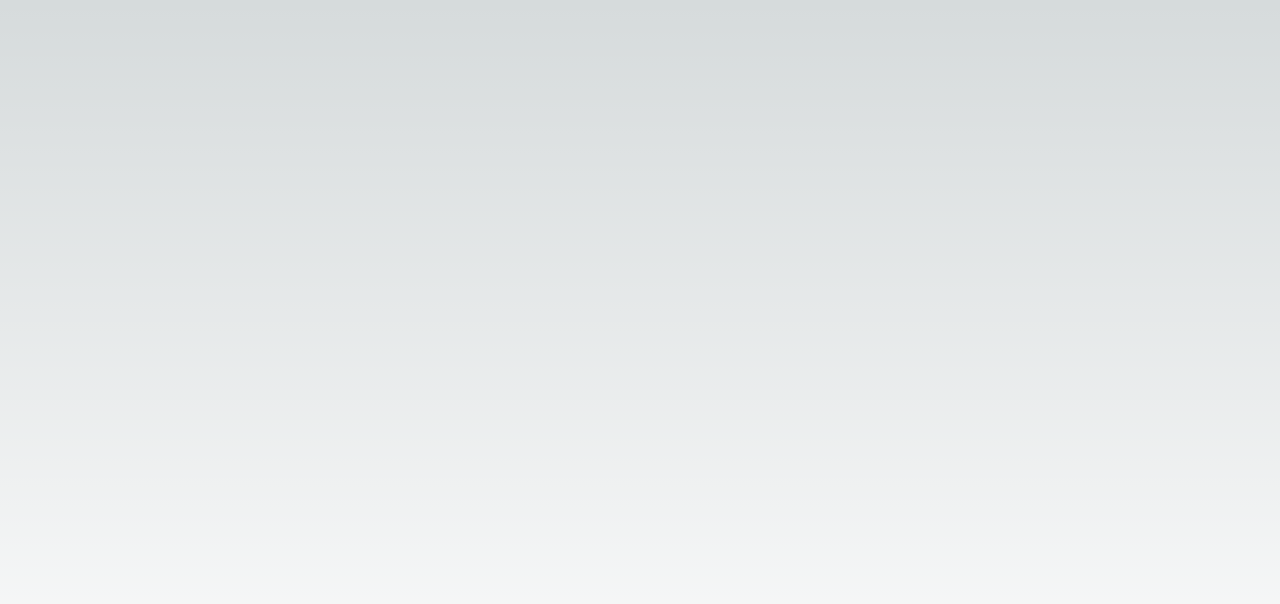
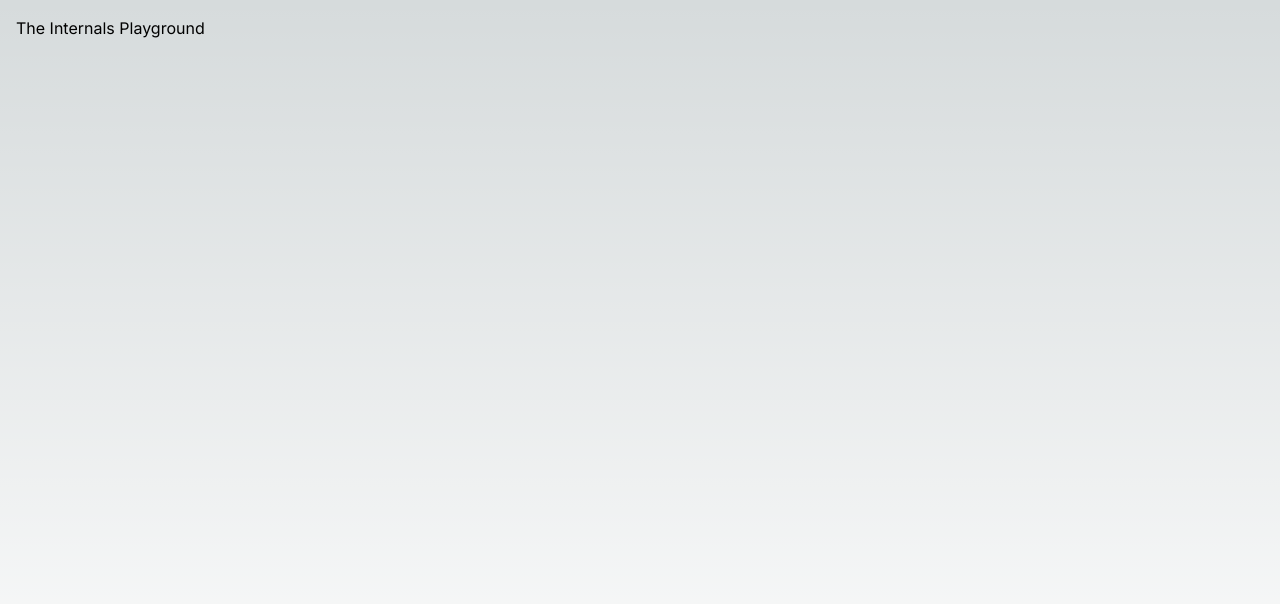
Before and after one commit to dCO2/nextjs-playground, a Next.js app: page / in a window 1280 px wide. Shown: the top 604 px of the page. Built offline with nearby package versions, Linux system fonts and the light colour scheme.

Commit message:
root for master-internals

```diff
--- a/app/globals.css
+++ b/app/globals.css
@@ -17,6 +17,8 @@
 }
 
 body {
+  height: 100vh;
+  padding: 1em;
   color: rgb(var(--foreground-rgb));
   background: linear-gradient(
       to bottom,
--- a/app/page.tsx
+++ b/app/page.tsx
@@ -2,8 +2,10 @@
 
 export default function Home() {
   return (
-    <main className="flex min-h-screen flex-col items-center justify-between p-24">
-
+    <main>
+    <div>
+      The Internals Playground
+    </div>
     </main>
   )
 }
```
